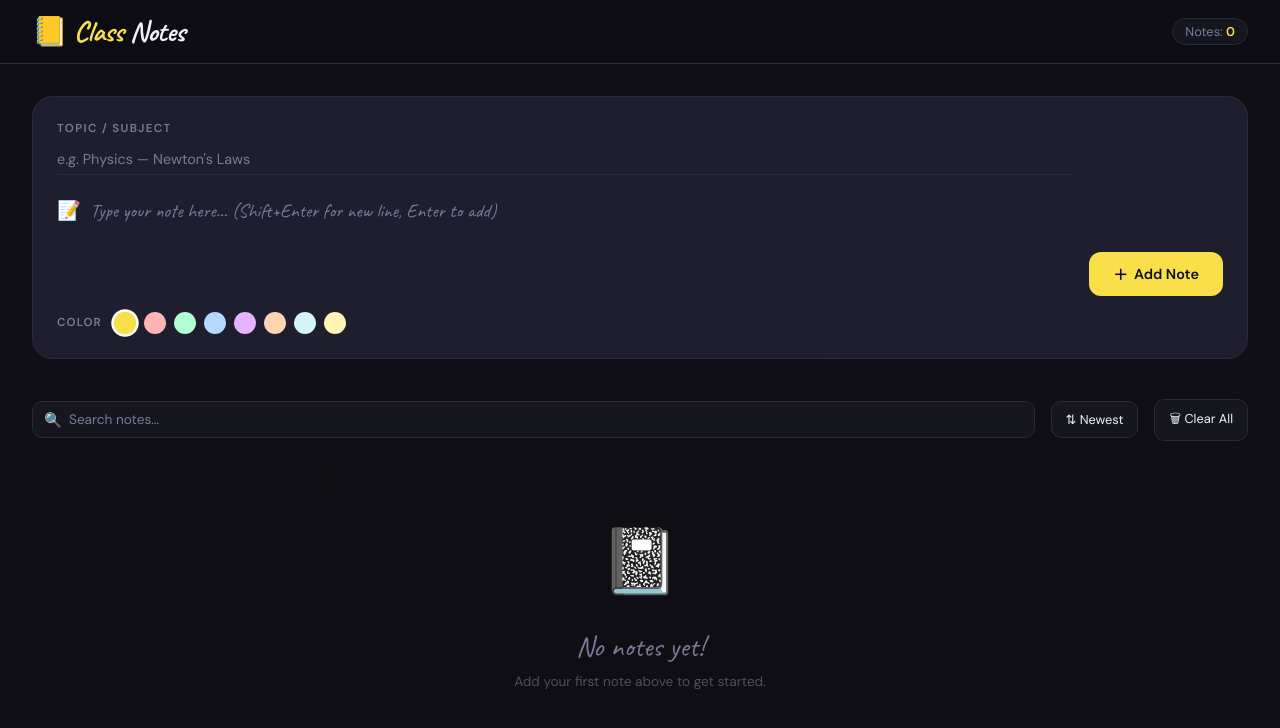
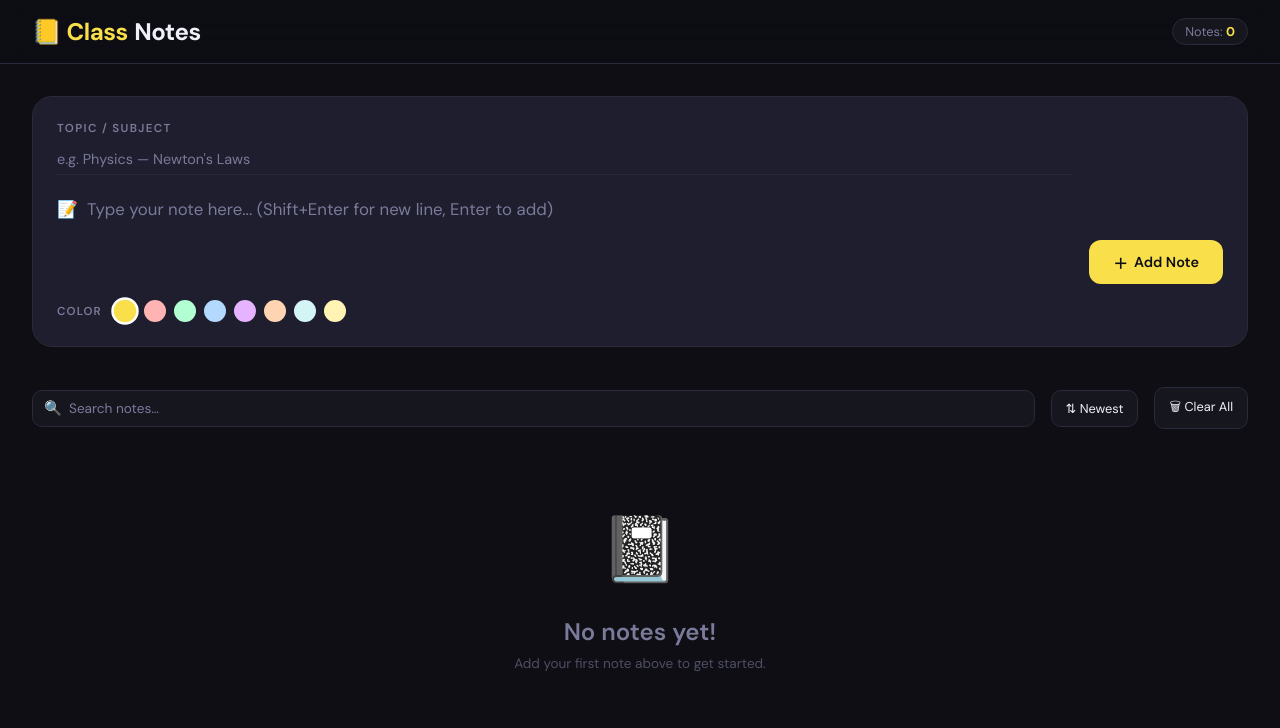
Before and after one commit to BachaChor/Class-Notes, a plain HTML site: page index.html in a window 1280 px wide. Drawn offline with Linux system fonts and the light colour scheme.

Commit message:
Changed the font style.
Change the font from cursive to normal to make it more readable.

```diff
--- a/index.html
+++ b/index.html
@@ -4,8 +4,7 @@
 <meta charset="UTF-8">
 <meta name="viewport" content="width=device-width, initial-scale=1.0">
 <title>ClassNotes ✏️</title>
-<link href="https://fonts.googleapis.com/css2?family=Caveat:wght@400;600;700&family=DM+Sans:wght@300;400;500;600&display=swap" rel="stylesheet">
-<style>
+<link href="https://fonts.googleapis.com/css2?family=DM+Sans:wght@300;400;500;600;700&display=swap" rel="stylesheet"><style>
   :root {
     --bg: #0e0e14;
     --surface: #16161f;
@@ -64,8 +63,8 @@
   }
 
   .logo {
-    font-family: 'Caveat', cursive;
-    font-size: 1.8rem;
+    font-family: 'DM Sans', sans-serif;
+    font-size: 1.5rem;
     font-weight: 700;
     color: var(--accent1);
     letter-spacing: -0.5px;
@@ -151,8 +150,8 @@
     background: transparent;
     border: none;
     color: var(--text);
-    font-family: 'Caveat', cursive;
-    font-size: 1.2rem;
+    font-family: 'DM Sans', sans-serif;
+    font-size: 1.05rem;
     line-height: 1.6;
     padding: 8px 0;
     outline: none;
@@ -383,8 +382,8 @@
 
   /* Note content */
   .note-content {
-    font-family: 'Caveat', cursive;
-    font-size: 1.15rem;
+    font-family: 'DM Sans', sans-serif;
+    font-size: 1.05rem;
     line-height: 1.55;
     color: rgba(0,0,0,0.82);
     word-break: break-word;
@@ -403,8 +402,8 @@
 
   /* Editing state */
   .note-edit-area {
-    font-family: 'Caveat', cursive;
-    font-size: 1.15rem;
+    font-family: 'DM Sans', sans-serif;
+    font-size: 1.05rem;
     background: transparent;
     border: none;
     border-bottom: 1px dashed rgba(0,0,0,0.3);
@@ -432,8 +431,9 @@
   }
 
   .empty-title {
-    font-family: 'Caveat', cursive;
-    font-size: 1.8rem;
+    font-family: 'DM Sans', sans-serif;
+    font-size: 1.5rem;
+    font-weight: 600;
     color: var(--muted);
     margin-bottom: 0.5rem;
   }
```
